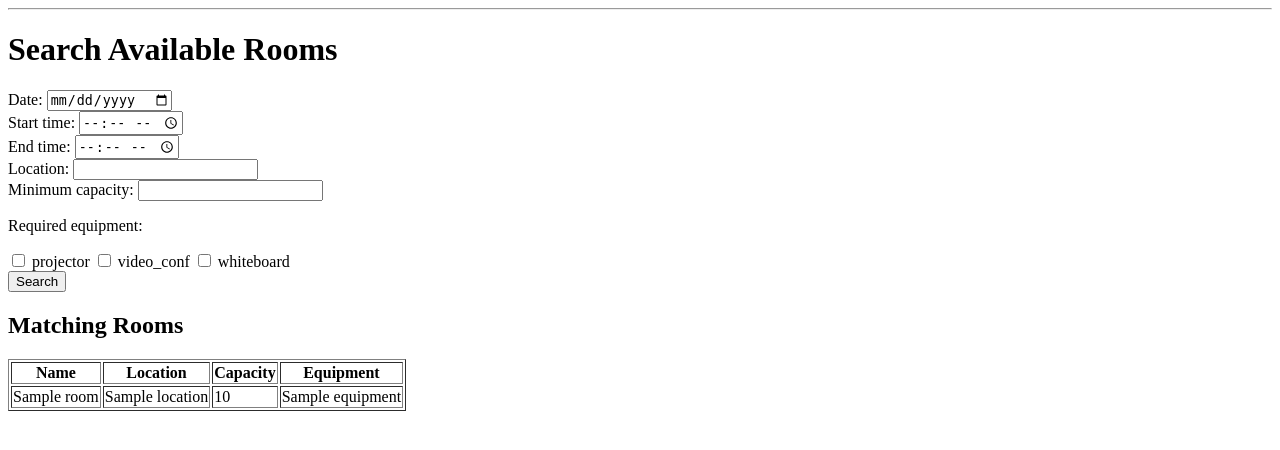
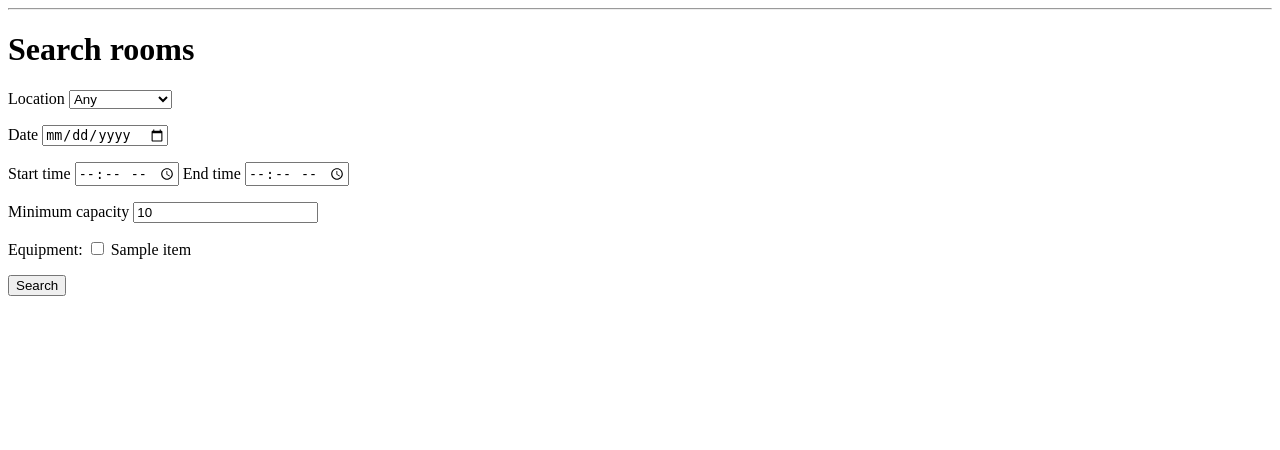
Before and after one commit to sin-h43/Team15, a Flask app: template crb/templates/search.html in a window 1280 px wide. Shown: the part 26-476 px from the top of the page. Run offline with Flask 3, Linux system fonts and the light colour scheme; the template is opened without the code that fills it: most values are stand-ins (such as "Sample title", 1, 10 or a date in 2020); parts of the project's set-up code (start-up, migrations or seed data) failed here and were passed over.

Commit message:
Refactor search form and update room display

```diff
--- a/crb/templates/search.html
+++ b/crb/templates/search.html
@@ -1,74 +1,52 @@
 {% extends "base.html" %}
-
-{% block title %}Search Rooms{% endblock %}
-
+{% block title %}Search rooms{% endblock %}
 {% block content %}
-<h1>Search Available Rooms</h1>
-
+<h1>Search rooms</h1>
 <form method="get" action="/rooms/search">
-  <label>Date:
-    <input type="date" name="date" required>
-  </label>
-  <br>
-
-  <label>Start time:
-    <input type="time" name="start" required>
-  </label>
-  <br>
-
-  <label>End time:
-    <input type="time" name="end" required>
-  </label>
-  <br>
-
-  <label>Location:
-    <input type="text" name="location" maxlength="100">
-  </label>
-  <br>
-
-  <label>Minimum capacity:
-    <input type="number" name="capacity" min="1">
-  </label>
-  <br>
-
-  <p>Required equipment:</p>
-  {% for item in ["projector", "video_conf", "whiteboard"] %}
-    <label>
-      <input type="checkbox" name="equipment" value="{{ item }}">
-      {{ item }}
+  <p>
+    <label>Location
+      <select name="location">
+        <option value="">Any</option>
+        {% for place in locations %}
+        <option value="{{ place }}" {% if args.get("location") == place %}selected{% endif %}>{{ place }}</option>
+        {% endfor %}
+      </select>
     </label>
-  {% endfor %}
-  <br>
-
-  <button type="submit">Search</button>
+  </p>
+  <p><label>Date <input type="date" name="date" value="{{ args.get('date', '') }}" required></label></p>
+  <p>
+    <label>Start time <input type="time" name="start" value="{{ args.get('start', '') }}" required></label>
+    <label>End time <input type="time" name="end" value="{{ args.get('end', '') }}" required></label>
+  </p>
+  <p><label>Minimum capacity <input type="number" name="capacity" min="1" value="{{ args.get('capacity', '1') }}"></label></p>
+  <p>
+    Equipment:
+    {% for item in all_equipment %}
+    <label><input type="checkbox" name="equipment" value="{{ item }}" {% if item in args.getlist("equipment") %}checked{% endif %}> {{ item }}</label>
+    {% endfor %}
+  </p>
+  <p><button type="submit">Search</button></p>
 </form>
 
-<h2>Matching Rooms</h2>
+{% if error %}
+<p><strong>{{ error }}</strong></p>
+{% endif %}
 
-{% if rooms %}
-<table border="1">
-  <thead>
-    <tr>
-      <th>Name</th>
-      <th>Location</th>
-      <th>Capacity</th>
-      <th>Equipment</th>
-    </tr>
-  </thead>
-  <tbody>
+{% if searched and not error %}
+  {% if rooms %}
+  <table border="1" cellpadding="4">
+    <tr><th>Room</th><th>Location</th><th>Capacity</th><th>Equipment</th></tr>
     {% for room in rooms %}
     <tr>
-      <td>{{ room.name }}</td>
-      <td>{{ room.location }}</td>
-      <td>{{ room.capacity }}</td>
-      <td>{{ room.equipment }}</td>
+      <td>{{ room["name"] }}</td>
+      <td>{{ room["location"] }}</td>
+      <td>{{ room["capacity"] }}</td>
+      <td>{{ room["equipment"] or "none" }}</td>
     </tr>
     {% endfor %}
-  </tbody>
-</table>
-{% elif request.args %}
-<p>No matching rooms found.</p>
-{% else %}
-<p>Enter your requirements to find available rooms.</p>
+  </table>
+  {% else %}
+  <p>No rooms are available for those filters.</p>
+  {% endif %}
 {% endif %}
 {% endblock %}
```
